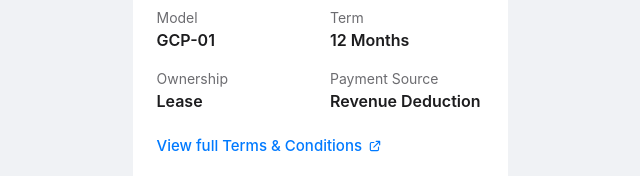
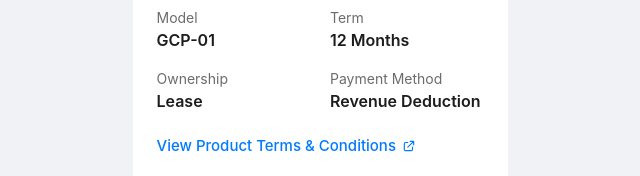
Before and after one commit to van-grab/GD_ProductDetails, a plain HTML site: page index.html in a window 1280 px wide. Shown: the part 533-709 px from the top of the page, 320-960 px from the left. Drawn offline with Linux system fonts and the light colour scheme.

Commit message:
Update index.html

```diff
--- a/index.html
+++ b/index.html
@@ -257,14 +257,14 @@
                         <span class="meta-value">Lease</span>
                     </div>
                     <div class="meta-item">
-                        <span class="meta-label">Payment Source</span>
+                        <span class="meta-label">Payment Method</span>
                         <span class="meta-value">Revenue Deduction</span>
                     </div>
                 </div>
 
                 <div class="terms-link-container">
                     <a href="#" class="terms-link">
-                        <span>View full Terms & Conditions</span>
+                        <span>View Product Terms & Conditions</span>
                         <svg xmlns="http://www.w3.org/2000/svg" fill="none" viewBox="0 0 24 24" stroke="currentColor">
                           <path stroke-linecap="round" stroke-linejoin="round" d="M10 6H6a2 2 0 00-2 2v10a2 2 0 002 2h10a2 2 0 002-2v-4M14 4h6m0 0v6m0-6L10 14" />
                         </svg>
```
